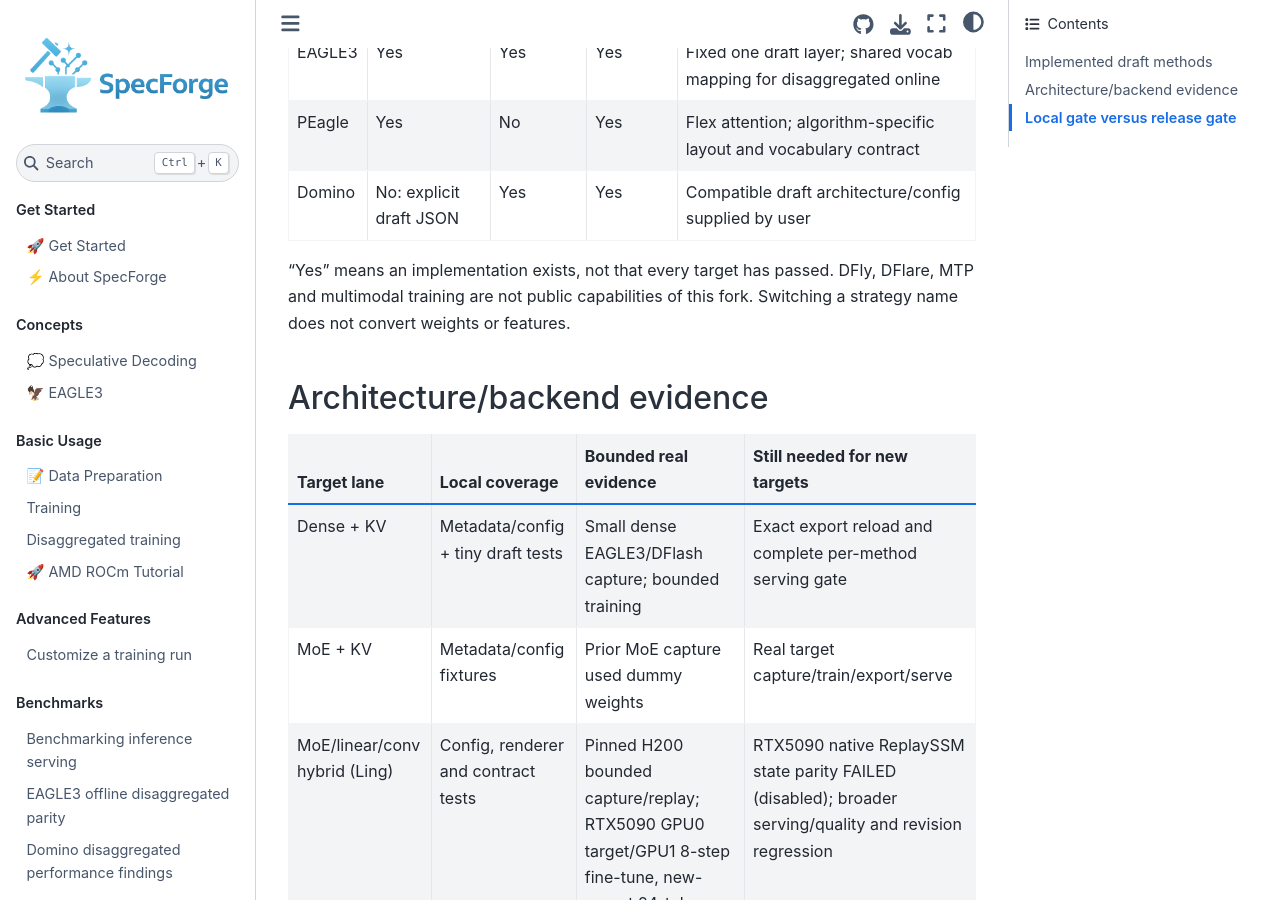
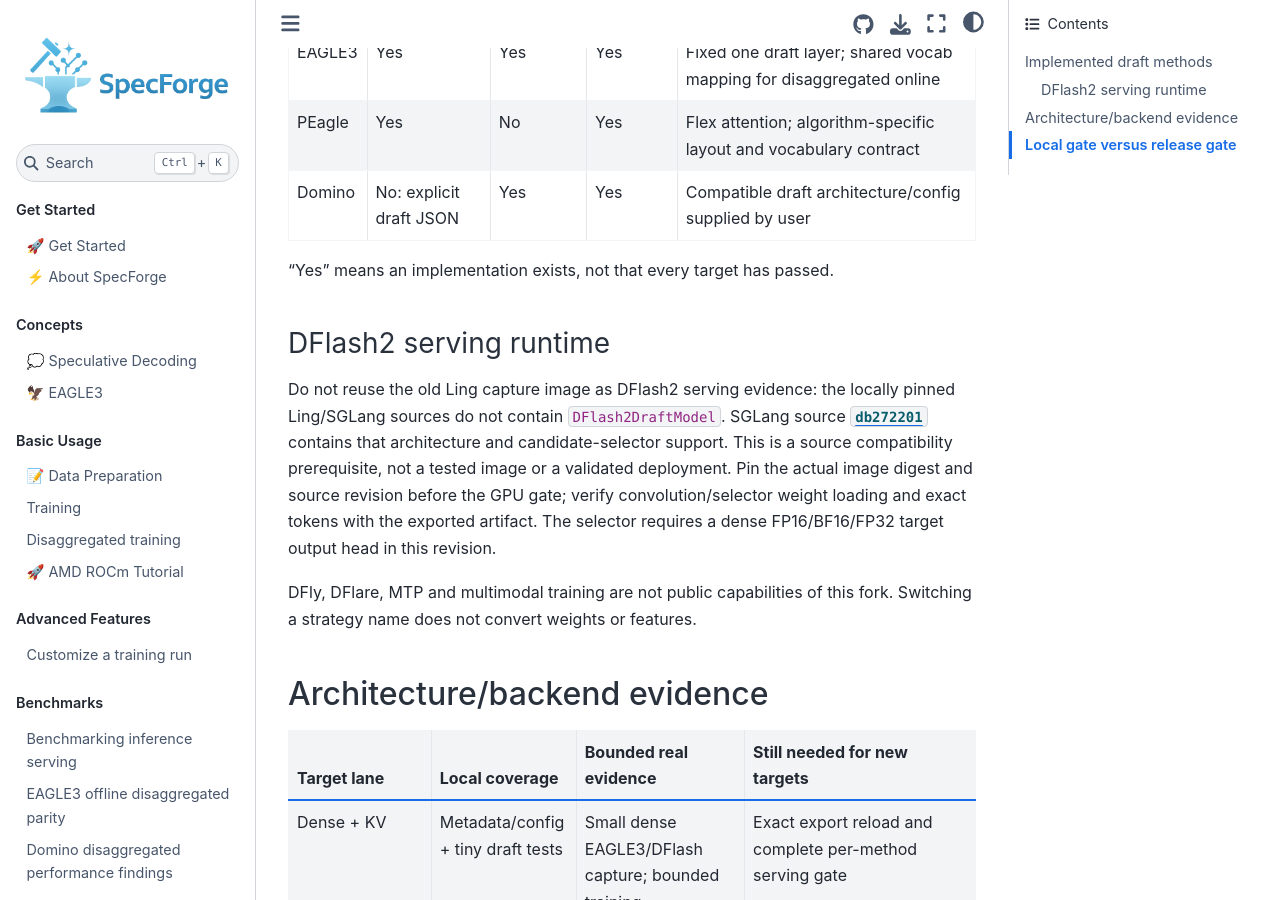
Before and after one commit to JayYun98/Draftfit, a Sphinx documentation site: the page built from docs/PUBLIC_SUPPORT.md, in a window 1280 px wide and 900 px high, scrolled down 614 px. Built offline with Sphinx 7.4.7 and the Sphinx Book theme 1.1.4, drawn with Linux system fonts in a browser that asks for light colours.

Commit message:
docs: distinguish DFlash2 serving runtime from legacy Ling image

```diff
--- a/docs/PUBLIC_SUPPORT.md
+++ b/docs/PUBLIC_SUPPORT.md
@@ -16,6 +16,18 @@
 | Domino | No: explicit draft JSON | Yes | Yes | Compatible draft architecture/config supplied by user |
 
 “Yes” means an implementation exists, not that every target has passed.
+
+### DFlash2 serving runtime
+
+Do not reuse the old Ling capture image as DFlash2 serving evidence: the locally
+pinned Ling/SGLang sources do not contain `DFlash2DraftModel`. SGLang source
+[`db272201`](https://github.com/sgl-project/sglang/blob/db272201a2dbd72e5699e443240a851f1313ad45/python/sglang/srt/models/dflash.py)
+contains that architecture and candidate-selector support. This is a source
+compatibility prerequisite, not a tested image or a validated deployment.
+Pin the actual image digest and source revision before the GPU gate; verify
+convolution/selector weight loading and exact tokens with the exported artifact.
+The selector requires a dense FP16/BF16/FP32 target output head in this revision.
+
 DFly, DFlare, MTP and multimodal training are not public capabilities
 of this fork. Switching a strategy name does not convert weights or features.
 
```
